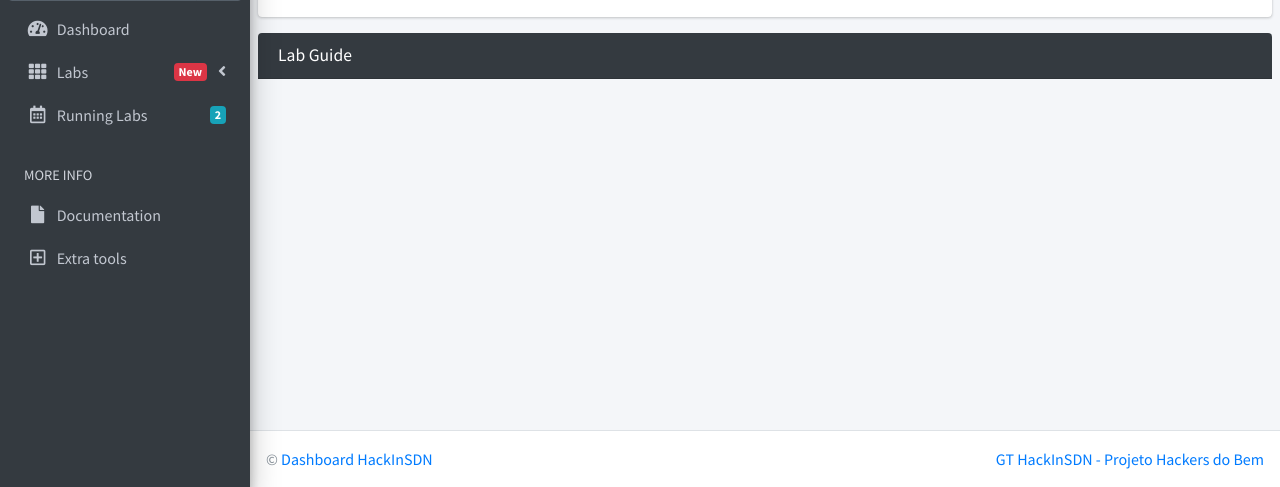
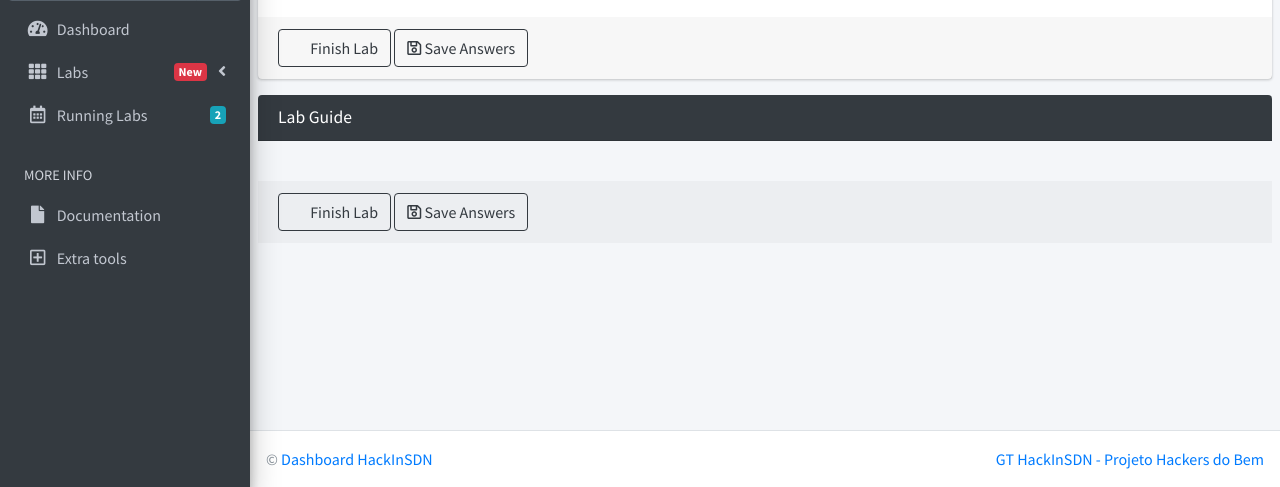
Before and after one commit to hackinsdn/dashboard, a Flask app: template apps/templates/pages/lab_instance_view.html in a window 1280 px wide. Shown: the part 313-800 px from the top of the page. Run offline with Flask 3, Linux system fonts and the light colour scheme; the template is opened without the code that fills it, so the values that code supplies are empty; style sheets or scripts are compiled from the project's sources; parts of the project's set-up code (start-up, migrations or seed data) failed here and were passed over; some libraries are stand-ins or nearby versions.

Commit message:
adding support for save answers

```diff
--- a/apps/home/models.py
+++ b/apps/home/models.py
@@ -93,8 +93,7 @@ class LabAnswers(db.Model, AuditMixin):
     id = db.Column(db.Integer, primary_key=True)
     user_id = db.Column(db.Integer, db.ForeignKey("users.id"))
     lab_id = db.Column(db.String(36), db.ForeignKey("labs.id"))
-    question_label = db.Column(db.String)
-    answer = db.Column(db.String)
+    answers = db.Column(db.String)
 
 
 @event.listens_for(Labs, 'after_insert')
--- a/apps/templates/pages/lab_instance_view.html
+++ b/apps/templates/pages/lab_instance_view.html
@@ -121,12 +121,46 @@ word-break: break-all;
               <!-- /.table -->
             </div>
             <!-- /.card-body -->
+            <!-- /.card-body -->
+            <div class="card-footer">
+              <button type="button" class="btn btn-outline-dark"  data-toggle="modal" data-target="#modal-finish-lab">
+                <i class="far fa-check"></i>  Finish Lab
+              </button>
+              <button type="button" class="btn btn-outline-dark save-answers">
+                <i class="far fa-save"></i> Save Answers
+              </button>
+            </div>
           </div>
           <!-- /.card -->
         </div>
         <!-- /.col -->
       </div>
       <!-- /.row -->
+
+      <!-- Modal confirmation -->
+      <div class="modal fade" id="modal-finish-lab">
+        <div class="modal-dialog">
+          <div class="modal-content">
+            <div class="modal-header">
+              <h4 class="modal-title">Confirm Finish Lab</h4>
+              <button type="button" class="close" data-dismiss="modal" aria-label="Close">
+                <span aria-hidden="true">&times;</span>
+              </button>
+            </div>
+            <div class="modal-body">
+              <p>Are you sure you want to Finish this Lab? (Make sure to save any data you want! After finishing the lab, resources will be deleted.)</p>
+            </div>
+            <div class="modal-footer justify-content-between">
+              <button type="button" class="btn btn-default" data-dismiss="modal">Cancel</button>
+              <button type="button" class="btn btn-danger" id="delete-lab">Finish Lab</button>
+            </div>
+          </div>
+          <!-- /.modal-content -->
+        </div>
+        <!-- /.modal-dialog -->
+      </div>
+      <!-- /.modal -->
+
       <div class="row">
         <div class="col-md-12">
           <div class="card-dark">
@@ -134,10 +168,18 @@ word-break: break-all;
               <h3 class="card-title">Lab Guide</h3>
             </div>
             <!-- /.card-header -->
-            <div class="card-body">
+            <div class="card-body" id="lab-guide">
                 {{lab_guide|safe}}
             </div>
             <!-- /.card-body -->
+            <div class="card-footer">
+              <button type="button" class="btn btn-outline-dark"  data-toggle="modal" data-target="#modal-finish-lab">
+                <i class="far fa-check"></i>  Finish Lab
+              </button>
+              <button type="button" class="btn btn-outline-dark save-answers">
+                <i class="far fa-save"></i> Save Answers
+              </button>
+            </div>
           </div>
           <!-- /.card -->
         </div>
@@ -169,16 +211,15 @@ word-break: break-all;
   <!-- Page Script -->
   <script>
     $(function () {
+      // Copy button on pre.code
       function setTooltip(btn, message) {
         $(btn).tooltip('hide').attr('data-original-title', message).tooltip('show');
       }
-
       function hideTooltip(btn) {
         setTimeout(function() {
           $(btn).attr('data-original-title', "Copy to clipboard");
         }, 1000);
       }
-
       var a = document.querySelectorAll("pre");
       [].forEach.call(a, function(a) {
           a.firstChild.insertAdjacentHTML("beforebegin", '<button class="btn btn-outline-dark btn-sm btn-sml float-right copy" title="Copy to clipboard" data-clipboard-snippet>Copy</button>')
@@ -198,6 +239,101 @@ word-break: break-all;
         trigger: 'hover focus click',
         placement: 'auto',
       });
+      // finish lab
+      $('#delete-lab').click(function () {
+        var rows = $('#tableLabs tr').filter(':has(:checkbox:checked)');
+        $("#delete-lab").html('<span class="spinner-border spinner-border-sm" role="status" aria-hidden="true"></span> Finishing... ');
+        $("#delete-lab").prop('disabled', true);
+        var request = $.ajax({
+          url:  "/api/lab/{{lab['lab_instance_id']}}",
+          type: "DELETE",
+          dataType: "json",
+          contentType: "application/json",
+        });
+        request.done(function(data) {
+          sessionStorage.setItem('msgSuccess', data.result);
+          location.href = "{{url_for('home_blueprint.running_labs')}}";
+        });
+        request.fail(function(xhr) {
+          sessionStorage.setItem('msgFail', xhr.responseText);
+          location.href = "{{url_for('home_blueprint.running_labs')}}";
+        });
+      });
+      // save answers
+      $('.save-answers').click(function () {
+        var answers = {};
+        $("#lab-guide input, #lab-guide textarea, #lab-guide select").each(function(){
+          var input = $(this);
+          if ((input.attr('type') == "radio" || input.attr('type') == "checkbox") && !this.checked) {
+            return;
+          }
+          if (!input.val()) {
+            return;
+          }
+          answers[input.attr('name')] = input.val();
+        });
+        if (!answers) {
+          return;
+        }
+        var request = $.ajax({
+          url:  "/api/lab_answers/{{lab['lab_instance_id']}}",
+          type: "POST",
+          data: JSON.stringify(answers),
+          dataType: "json",
+          contentType: "application/json",
+        });
+        request.done(function(data) {
+          $(document).Toasts('create', {
+            class: 'bg-success',
+            title: 'Sucess',
+            autohide: true,
+            delay: 4000,
+            body: data.result
+          });
+        });
+        request.fail(function(xhr) {
+          $(document).Toasts('create', {
+            class: 'bg-danger',
+            title: 'Failure',
+            body: data.result
+          });
+        });
+      });
+      // load answers
+      $(window).on("load", function () {
+        var request = $.ajax({
+          url:  "/api/lab_answers/{{lab['lab_instance_id']}}",
+          type: "GET",
+        });
+        request.done(function(data) {
+          if (!data.result || $.isEmptyObject(data.result)) {
+            return;
+          }
+          $("#lab-guide input, #lab-guide textarea, #lab-guide select").each(function(){
+            var input = $(this);
+            if (input.attr('name') in data.result) {
+              if (input.attr('type') == "radio") {
+                if (input.val() == data.result[input.attr('name')]) {
+                  this.checked = true;
+                }
+              } else if (input.attr('type') == "checkbox") {
+                input.prop("checked", true);
+              } else {
+                input.val(data.result[input.attr('name')]);
+              }
+            }
+          });
+        });
+        request.fail(function(xhr) {
+          $(document).Toasts('create', {
+            class: 'bg-danger',
+            title: 'Failed to load answers',
+            autohide: true,
+            delay: 4000,
+            body: data.result
+          });
+        });
+      });
     })
   </script>
   <!-- AdminLTE for demo purposes -->
```
Also changed, not shown: apps/api/routes.py (+49 -1 lines).
